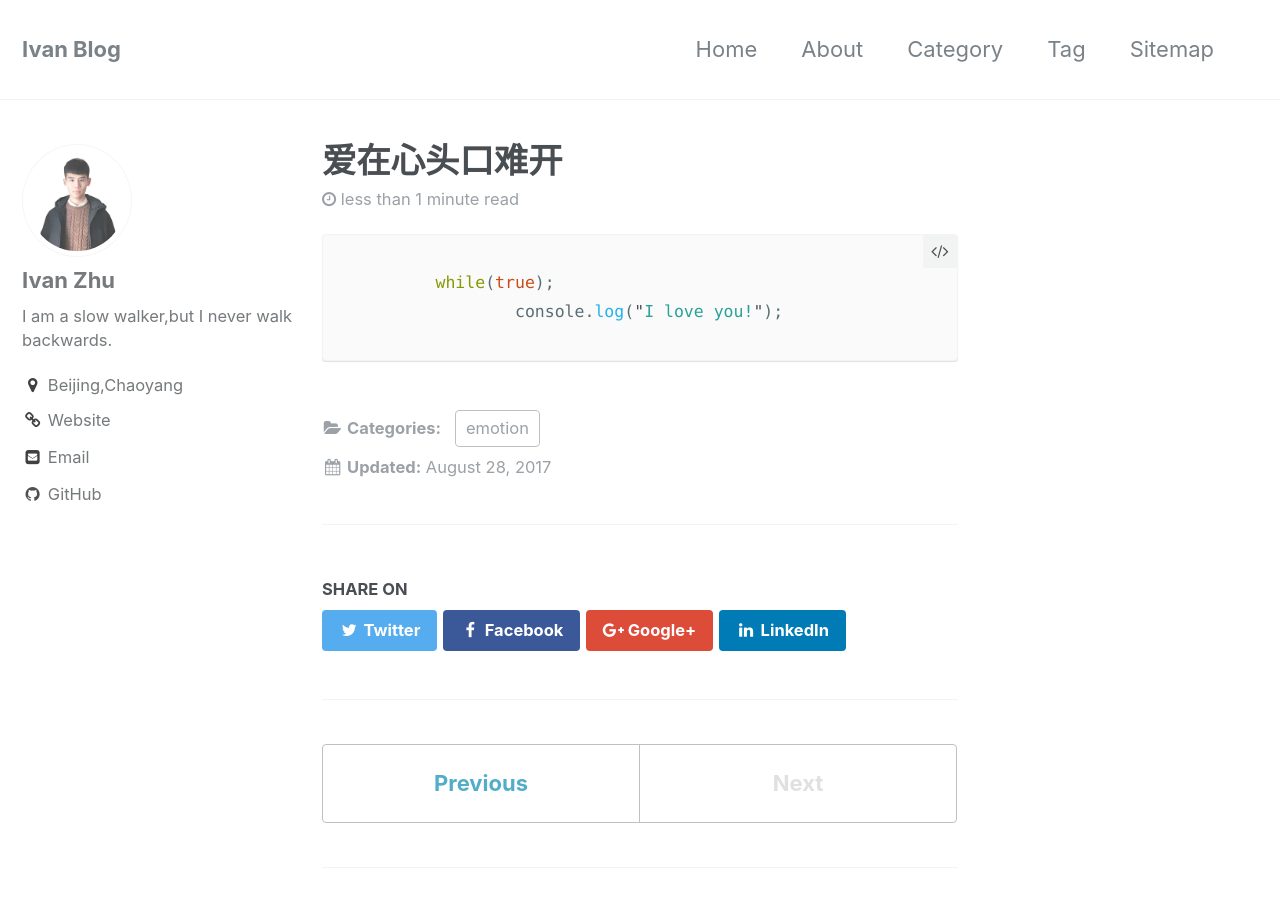
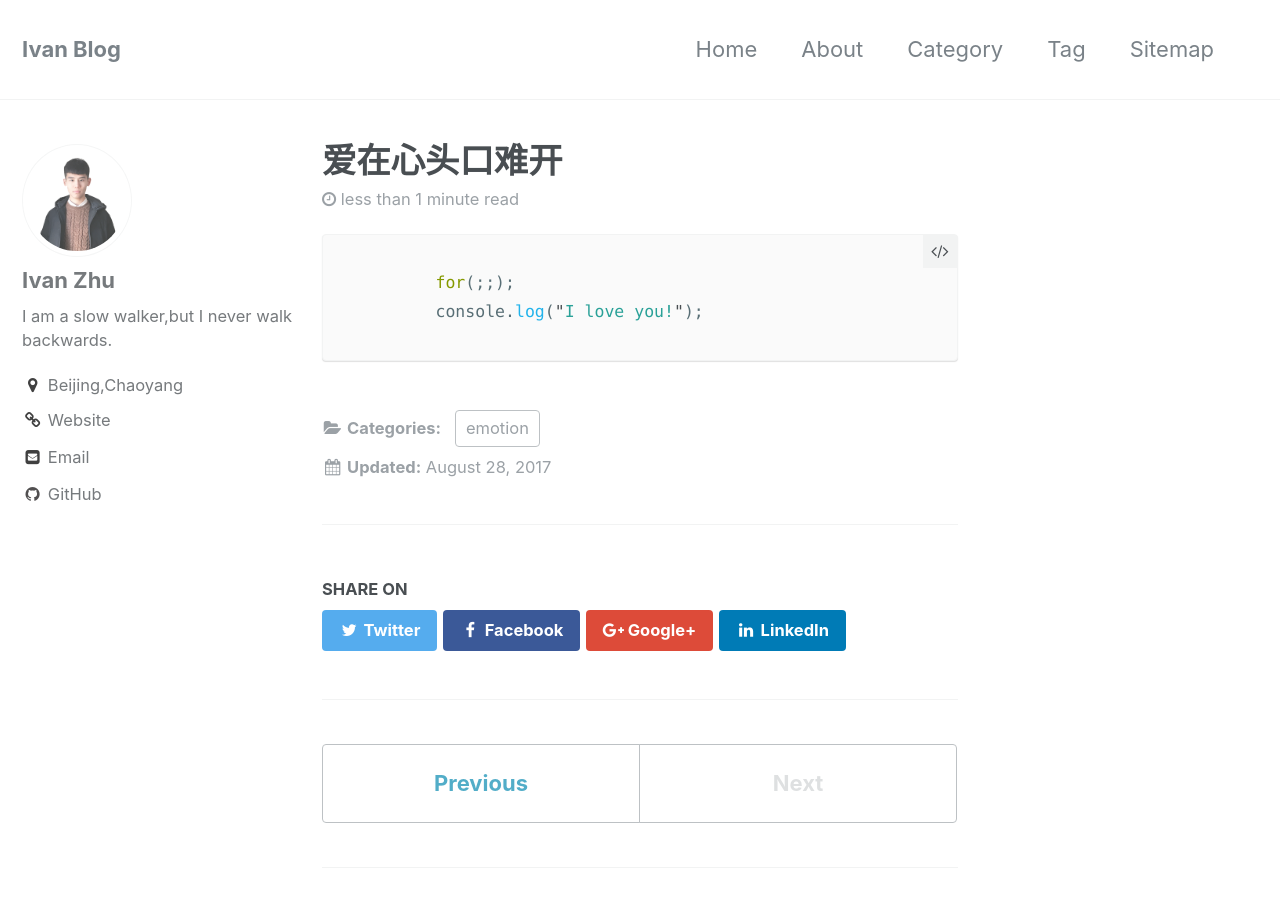
Before and after one commit to zhuyuncheng/zhuyuncheng.github.io, a Jekyll site: the page built from _posts/2017-08-28-love-you.md, in a window 1280 px wide and 900 px high. Built offline with Jekyll 4.4.1, drawn with Linux system fonts in a browser that asks for light colours; nearby versions of some CDN libraries; a script bundle is joined from its source files by our own code; library files that are not in the unit come from our copies; comment, search, counter and statistics services are not loaded.

Commit message:
modify posts

````diff
--- a/_posts/2017-08-28-love-you.md
+++ b/_posts/2017-08-28-love-you.md
@@ -3,6 +3,6 @@
 category: emotion
 ---
 ```javascript
-	while(true);
-		console.log("I love you!");
+	for(;;);
+	console.log("I love you!");
 ```
````
